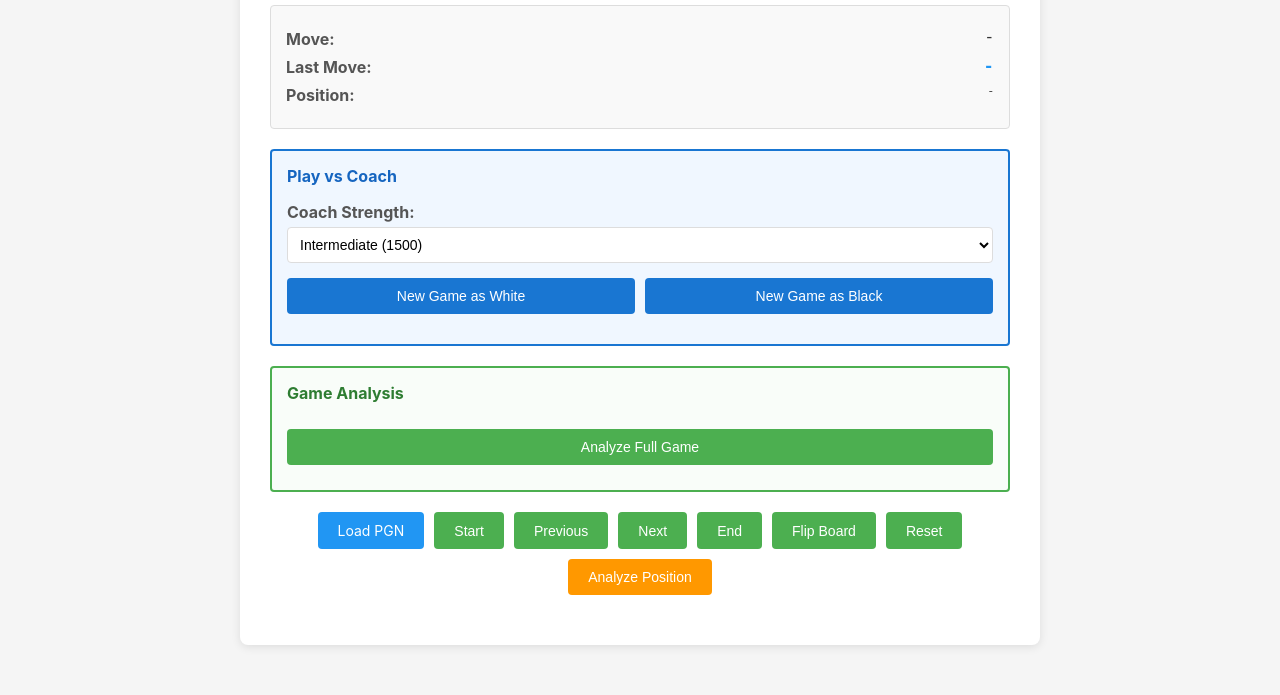
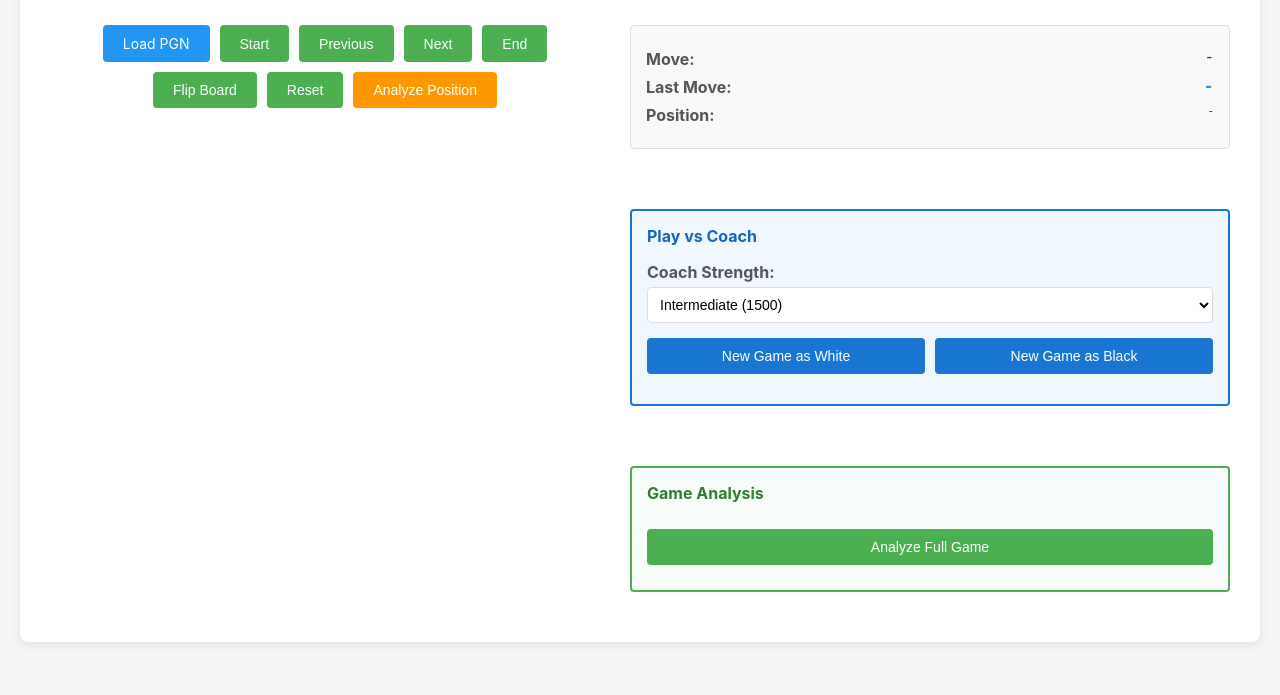
Before and after one commit to Candersen27/chess-coach, a plain HTML site: page src/frontend/chessboard.html in a window 1280 px wide. Shown: the part 105-800 px from the top of the page. Drawn offline with nearby package versions, Linux system fonts and the light colour scheme.

Commit message:
Improve UI layout: side-by-side board and panels
Reorganized the interface to prevent scrolling:
- Board and controls on the left column (550px fixed width)
- All info/analysis panels on the right column (flexible width)
- Increased body max-width from 800px to 1400px
- Everything is centered and visible without scrolling

Layout structure:
- Left: Board + navigation controls
- Right: Info panel, Position Analysis, Play vs Coach, Game Analysis

Co-Authored-By: Claude Sonnet 4.5 <noreply@anthropic.com>

```diff
--- a/src/frontend/chessboard.html
+++ b/src/frontend/chessboard.html
@@ -11,7 +11,7 @@
     <style>
         body {
             font-family: -apple-system, BlinkMacSystemFont, 'Segoe UI', Roboto, Oxygen, Ubuntu, Cantarell, sans-serif;
-            max-width: 800px;
+            max-width: 1400px;
             margin: 0 auto;
             padding: 20px;
             background-color: #f5f5f5;
@@ -27,17 +27,38 @@
         h1 {
             color: #333;
             margin-top: 0;
+            text-align: center;
+        }
+
+        .main-content {
+            display: flex;
+            gap: 30px;
+            align-items: flex-start;
+        }
+
+        .left-column {
+            flex: 0 0 550px;
+            display: flex;
+            flex-direction: column;
+            gap: 20px;
+        }
+
+        .right-column {
+            flex: 1;
+            display: flex;
+            flex-direction: column;
+            gap: 20px;
         }
 
         #board {
-            margin: 20px auto;
+            margin: 0 auto;
             max-width: 500px;
         }
 
         .controls {
             display: flex;
             gap: 10px;
-            margin: 20px 0;
+            margin: 0;
             flex-wrap: wrap;
             justify-content: center;
         }
@@ -485,8 +506,26 @@
 
         <div id="status" class="status-message"></div>
 
+        <div class="main-content">
+            <div class="left-column">
                 <div id="board"></div>
 
+                <div class="controls">
+                    <div class="file-input-wrapper">
+                        <input type="file" id="pgnFileInput" accept=".pgn" />
+                        <label for="pgnFileInput">Load PGN</label>
+                    </div>
+                    <button id="startBtn" onclick="chessBoard.goToStart()">Start</button>
+                    <button id="prevBtn" onclick="chessBoard.previousMove()">Previous</button>
+                    <button id="nextBtn" onclick="chessBoard.nextMove()">Next</button>
+                    <button id="endBtn" onclick="chessBoard.goToEnd()">End</button>
+                    <button id="flipBtn" onclick="chessBoard.flipBoard()">Flip Board</button>
+                    <button id="resetBtn" onclick="chessBoard.resetBoard()">Reset</button>
+                    <button id="analyzeBtn" class="analyze-btn" onclick="analyzeCurrentPosition()">Analyze Position</button>
+                </div>
+            </div>
+
+            <div class="right-column">
                 <div class="info-panel">
                     <div class="info-row">
                         <span class="info-label">Move:</span>
@@ -579,19 +618,7 @@
                 </div>
             </div>
         </div>
-
-        <div class="controls">
-            <div class="file-input-wrapper">
-                <input type="file" id="pgnFileInput" accept=".pgn" />
-                <label for="pgnFileInput">Load PGN</label>
             </div>
-            <button id="startBtn" onclick="chessBoard.goToStart()">Start</button>
-            <button id="prevBtn" onclick="chessBoard.previousMove()">Previous</button>
-            <button id="nextBtn" onclick="chessBoard.nextMove()">Next</button>
-            <button id="endBtn" onclick="chessBoard.goToEnd()">End</button>
-            <button id="flipBtn" onclick="chessBoard.flipBoard()">Flip Board</button>
-            <button id="resetBtn" onclick="chessBoard.resetBoard()">Reset</button>
-            <button id="analyzeBtn" class="analyze-btn" onclick="analyzeCurrentPosition()">Analyze Position</button>
         </div>
     </div>
 
```
Lines whose indentation alone changed are shown as unchanged.
